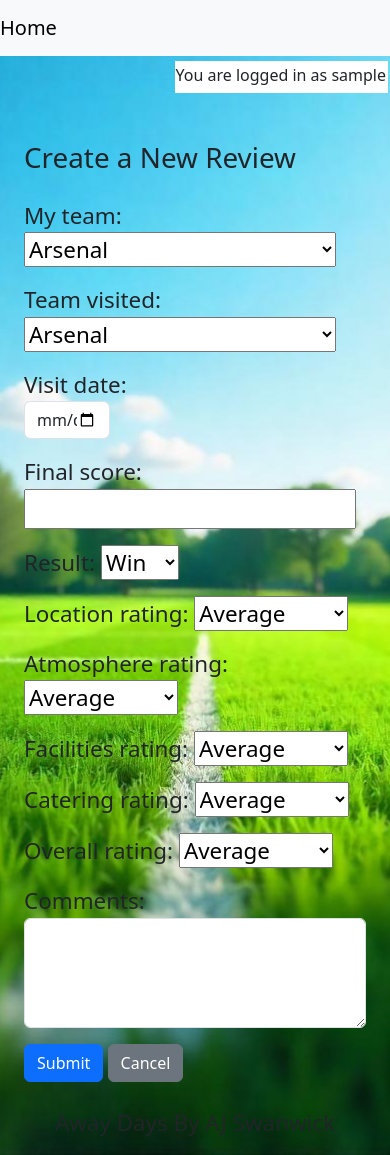
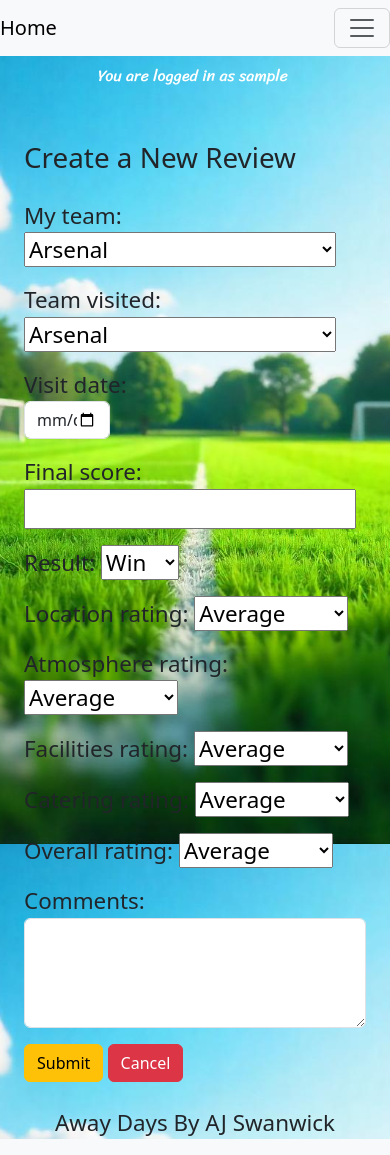
Before and after one commit to ajswanwick/away_days, a Django app: page /reviews/new/ in a window 390 px wide. Run offline with Django 4.2, Linux system fonts and the light colour scheme; the visitor is signed in with stand-in values (Sample User, id 1).

Commit message:
add responsiveness to small screens update button styles

```diff
--- a/review/templates/review/review_form.html
+++ b/review/templates/review/review_form.html
@@ -9,8 +9,8 @@
         <form method="POST" class="needs-validation" novalidate>
             {% csrf_token %}
             {{ form.as_p }}
-            <button type="submit" class="btn btn-primary">Submit</button>
-            <a href="{% url 'review_list' %}" class="btn btn-secondary">Cancel</a>
+            <button type="submit" class="btn btn-warning">Submit</button>
+            <a href="{% url 'review_list' %}" class="btn btn-danger">Cancel</a>
         </form>
     </div>
 
--- a/review/templates/review/review_list.html
+++ b/review/templates/review/review_list.html
@@ -15,7 +15,7 @@
     <!-- Display Add Review button only if user is authenticated -->
     {% if user.is_authenticated %}
         <div class="mb-3 text-end">
-            <a href="{% url 'review_create' %}" class="btn btn-primary">Add Review</a>
+            <a href="{% url 'review_create' %}" class="btn btn-warning">Add Review</a>
         </div>
     {% endif %}
 
--- a/review/views.py
+++ b/review/views.py
@@ -66,6 +66,7 @@ def review_create(request):
             review = form.save(commit=False)
             review.user = request.user  # Set the current user
             review.save()
+
             return redirect('review_list')  # Redirect to the list view after saving
     else:
         form = ReviewForm()
--- a/static/css/style.css
+++ b/static/css/style.css
@@ -1,11 +1,12 @@
 @import url('https://fonts.googleapis.com/css2?family=Sriracha&display=swap');
 @import url('https://fonts.googleapis.com/css2?family=Luckiest+Guy&display=swap');
+@import url('https://fonts.googleapis.com/css2?family=Luckiest+Guy&family=Roboto:ital,wght@0,100..900;1,100..900&display=swap');
 
 body {
 background-image: url('/static/media/images/pitch.jpeg');
-background-repeat: no-repeat;
+background-repeat: repeat;
 background-size: cover;
-height: 100%;
+height:100vh;
 background-position: center;
 width: 100%;
 
@@ -112,3 +113,31 @@ ul{
 
   color: black
 }
+
+@media (max-width: 810px){
+
+
+.body{
+  height: 100vh;
+}
+
+  .home-page{
+   font-size: 120px;
+  text-align: center;
+  }
+
+  .blurb{
+    font-size: 40px;
+    text-align: center;
+    font-family: 'Luckiest Guy', sans-serif;
+    color: #fff;
+  }
+
+  .log-message{
+    justify-self: center;
+    background-color: transparent;
+    color: #fff;
+    font-family: 'Sriracha', sans-serif;
+    font-weight: bold;
+  }
+}
--- a/templates/base.html
+++ b/templates/base.html
@@ -11,29 +11,27 @@
     <header>
         <nav class="navbar navbar-expand-lg navbar-light bg-light">
             <a class="navbar-brand" href="/">Home</a>
-            <div class="collapse navbar-collapse">
+            <!-- Toggler button for small screens -->
+            <button class="navbar-toggler" type="button" data-bs-toggle="collapse" data-bs-target="#navbarNav" aria-controls="navbarNav" aria-expanded="false" aria-label="Toggle navigation">
+                <span class="navbar-toggler-icon"></span>
+            </button>
+            <!-- Collapsible navbar links -->
+            <div class="collapse navbar-collapse" id="navbarNav">
                 <ul class="navbar-nav ml-auto">
                     <li class="nav-item"><a class="nav-link" href="/reviews">Reviews</a></li>
                     {% if user.is_authenticated %}
-                    <li class="nav-item"><a class="nav-link" href="{% url 'review_create' %}">Create Review</a></li>
+                        <li class="nav-item"><a class="nav-link" href="{% url 'review_create' %}">Create Review</a></li>
                         <li class="nav-item"><a class="nav-link" href="{% url 'logout' %}">Logout</a></li>
-
-
-
-
                     {% else %}
                         <li class="nav-item">
                             <button type="button" class="btn btn-link nav-link" data-bs-toggle="modal" data-bs-target="#loginModal">Login</button>
-                            <li class="nav-item"><a class="nav-link" href="{% url 'register' %}">Register</a></li>
-
                         </li>
-                        <li class="nav-item">
-
-                        </li>
+                        <li class="nav-item"><a class="nav-link" href="{% url 'register' %}">Register</a></li>
                     {% endif %}
                 </ul>
             </div>
         </nav>
+
         {% if user.is_authenticated %}
         <div class = "log-message">
             <span class="log-message"><h6>You are logged in as {{ user.username }}</h6></span>
```
